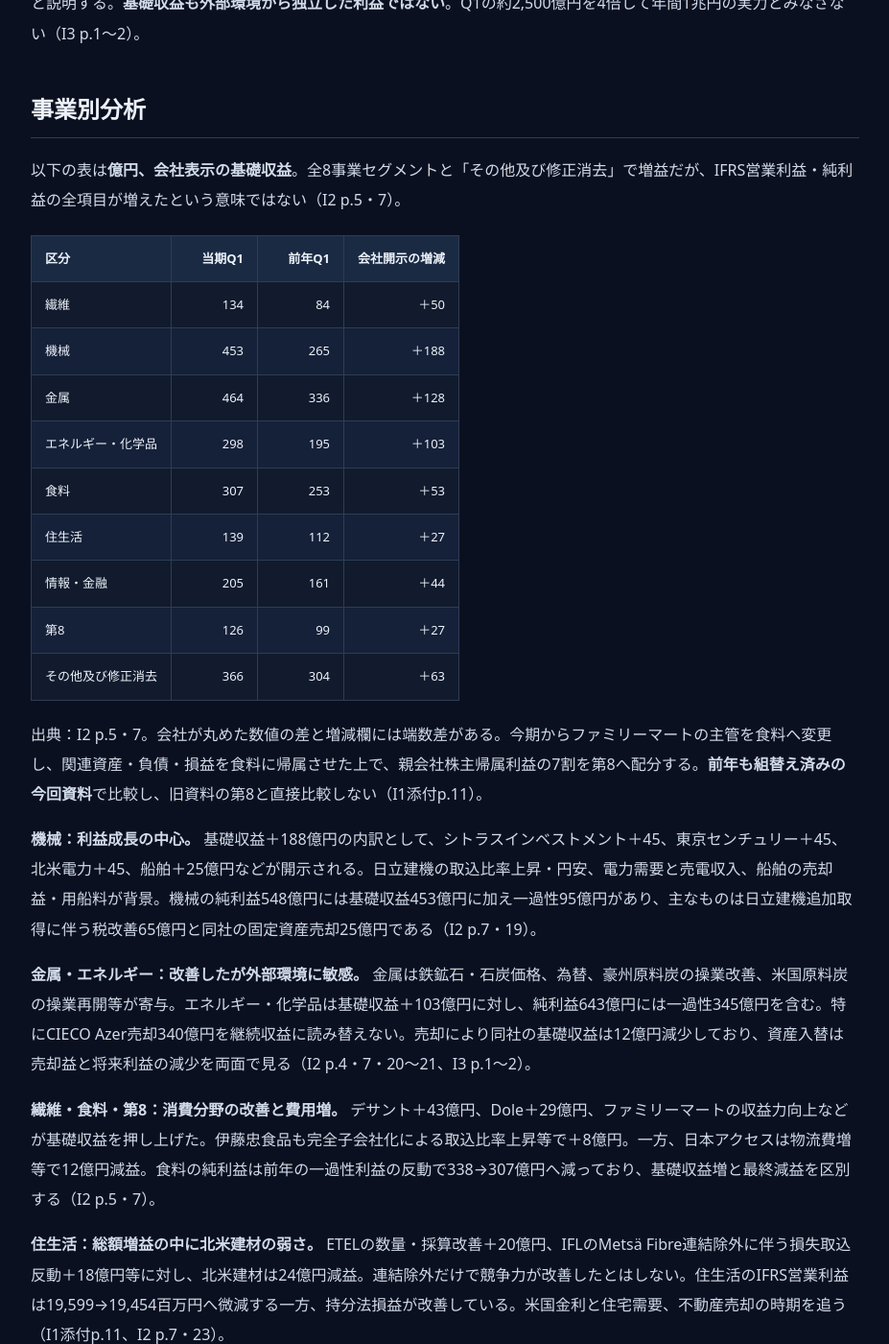
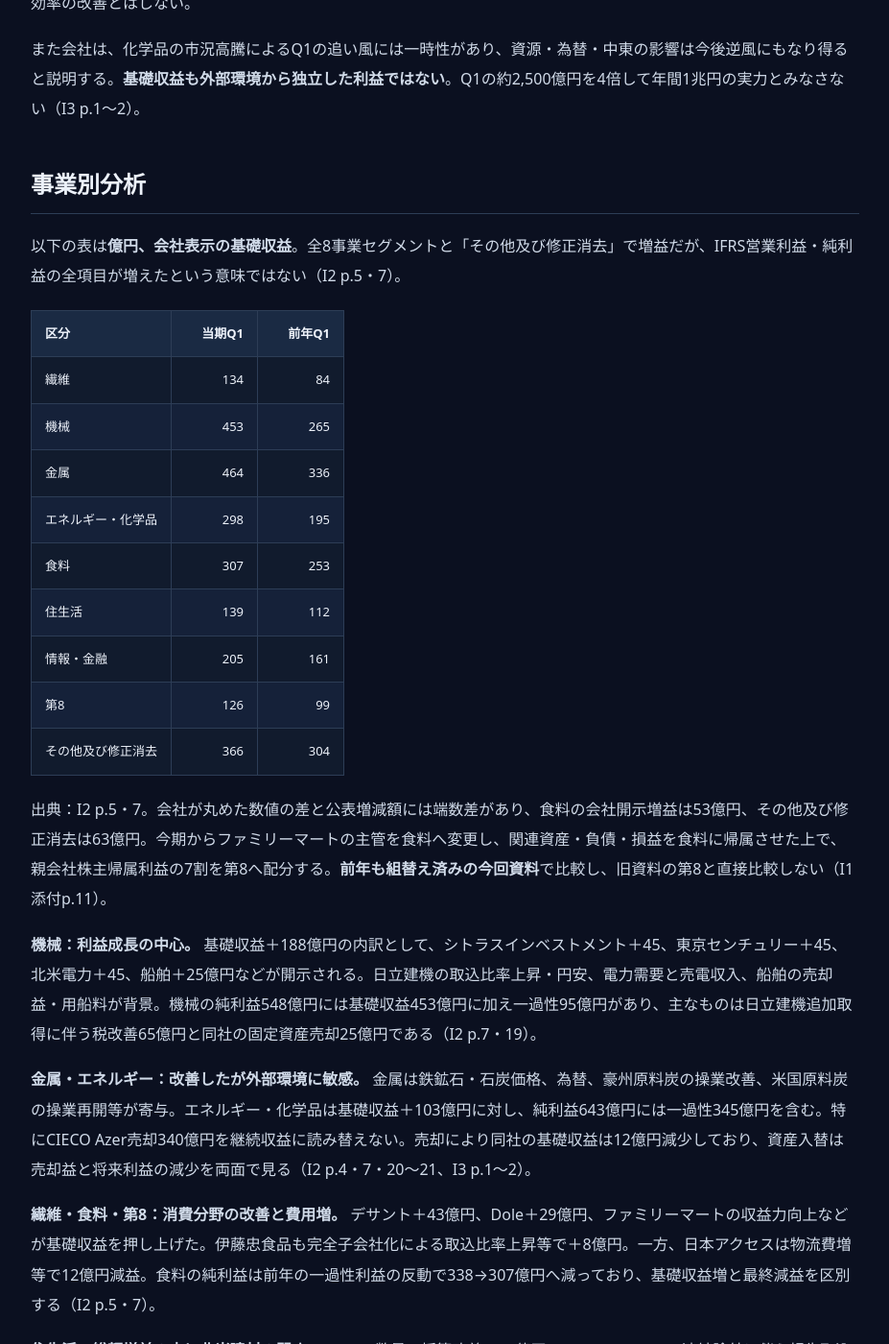
Before and after one commit to nick-shu3/investment-tankyu, a Jekyll site: the page built from _articles/itochu-fy2026-q1.md, in a window 1280 px wide and 1400 px high, scrolled down 4281 px. Shown: the whole window at 96% size, without its empty margins (176-1103 px from the left). Built offline with Jekyll 4.4.1, drawn with Linux system fonts in a browser that asks for light colours; some of the changed text lies outside the part shown.

Commit message:
Keep ITOCHU comparison tables readable on mobile

```diff
--- a/_articles/itochu-fy2026-q1.md
+++ b/_articles/itochu-fy2026-q1.md
@@ -42,15 +42,17 @@
 
 この表は**百万円、EPSのみ円**。増減率は会社開示、率の「独自」は本記事の計算を示す。百万円未満は会社の四捨五入であり、以降の億円の会社概数とは精度が異なる（I1冒頭・添付p.5〜6）。
 
-| IFRS連結指標 | 当期Q1 | 前年Q1 | 前年同期比 |
-|:--|--:|--:|--:|
-| 収益 | 3,875,861 | 3,558,933 | ＋8.9% |
-| 売上総利益 | 655,986 | 595,362 | ＋10.2%（独自） |
-| 営業利益 | 205,455 | 170,735 | ＋20.3% |
-| 営業利益率 | 5.30% | 4.80% | ＋0.50ポイント（独自） |
-| 税引前利益 | 369,999 | 374,814 | −1.3% |
-| 当社株主帰属純利益 | 293,763 | 283,939 | ＋3.5% |
-| 基本的EPS | 42.02 | 40.10 | ＋4.8%（独自） |
+| IFRS連結指標 | 当期Q1 | 前年Q1 |
+|:--|--:|--:|
+| 収益 | 3,875,861 | 3,558,933 |
+| 売上総利益 | 655,986 | 595,362 |
+| 営業利益 | 205,455 | 170,735 |
+| 営業利益率 | 5.30% | 4.80% |
+| 税引前利益 | 369,999 | 374,814 |
+| 当社株主帰属純利益 | 293,763 | 283,939 |
+| 基本的EPS | 42.02 | 40.10 |
+
+前年同期比は**収益＋8.9%、営業利益＋20.3%、税引前利益−1.3%、当社株主帰属純利益＋3.5%**（会社開示）。独自計算では粗利益＋10.2%、営業利益率＋0.50ポイント、EPS＋4.8%。
 
 会社が日本の会計慣行に従い表示する**営業利益＝売上総利益−販管費−貸倒損失**。持分法損益や有価証券損益を含まない。総合商社は持分法投資の利益も重要であり、営業利益だけで全体の収益力を判断しない。逆に連結収益に持分法会社の売上を独自加算せず、収益規模と投資先の取込利益を分ける（I1添付p.5〜6・11）。
 
@@ -105,19 +107,19 @@
 
 以下の表は**億円、会社表示の基礎収益**。全8事業セグメントと「その他及び修正消去」で増益だが、IFRS営業利益・純利益の全項目が増えたという意味ではない（I2 p.5・7）。
 
-| 区分 | 当期Q1 | 前年Q1 | 会社開示の増減 |
-|:--|--:|--:|--:|
-| 繊維 | 134 | 84 | ＋50 |
-| 機械 | 453 | 265 | ＋188 |
-| 金属 | 464 | 336 | ＋128 |
-| エネルギー・化学品 | 298 | 195 | ＋103 |
-| 食料 | 307 | 253 | ＋53 |
-| 住生活 | 139 | 112 | ＋27 |
-| 情報・金融 | 205 | 161 | ＋44 |
-| 第8 | 126 | 99 | ＋27 |
-| その他及び修正消去 | 366 | 304 | ＋63 |
+| 区分 | 当期Q1 | 前年Q1 |
+|:--|--:|--:|
+| 繊維 | 134 | 84 |
+| 機械 | 453 | 265 |
+| 金属 | 464 | 336 |
+| エネルギー・化学品 | 298 | 195 |
+| 食料 | 307 | 253 |
+| 住生活 | 139 | 112 |
+| 情報・金融 | 205 | 161 |
+| 第8 | 126 | 99 |
+| その他及び修正消去 | 366 | 304 |
 
-出典：I2 p.5・7。会社が丸めた数値の差と増減欄には端数差がある。今期からファミリーマートの主管を食料へ変更し、関連資産・負債・損益を食料に帰属させた上で、親会社株主帰属利益の7割を第8へ配分する。**前年も組替え済みの今回資料**で比較し、旧資料の第8と直接比較しない（I1添付p.11）。
+出典：I2 p.5・7。会社が丸めた数値の差と公表増減額には端数差があり、食料の会社開示増益は53億円、その他及び修正消去は63億円。今期からファミリーマートの主管を食料へ変更し、関連資産・負債・損益を食料に帰属させた上で、親会社株主帰属利益の7割を第8へ配分する。**前年も組替え済みの今回資料**で比較し、旧資料の第8と直接比較しない（I1添付p.11）。
 
 **機械：利益成長の中心。** 基礎収益＋188億円の内訳として、シトラスインベストメント＋45、東京センチュリー＋45、北米電力＋45、船舶＋25億円などが開示される。日立建機の取込比率上昇・円安、電力需要と売電収入、船舶の売却益・用船料が背景。機械の純利益548億円には基礎収益453億円に加え一過性95億円があり、主なものは日立建機追加取得に伴う税改善65億円と同社の固定資産売却25億円である（I2 p.7・19）。
 
```
